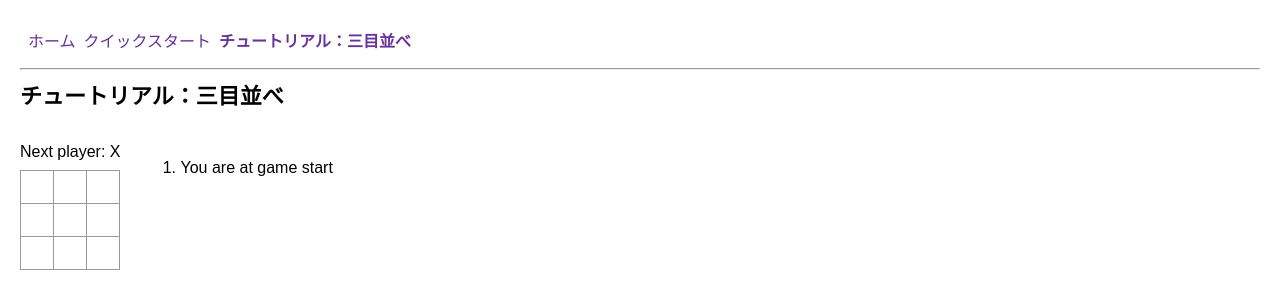
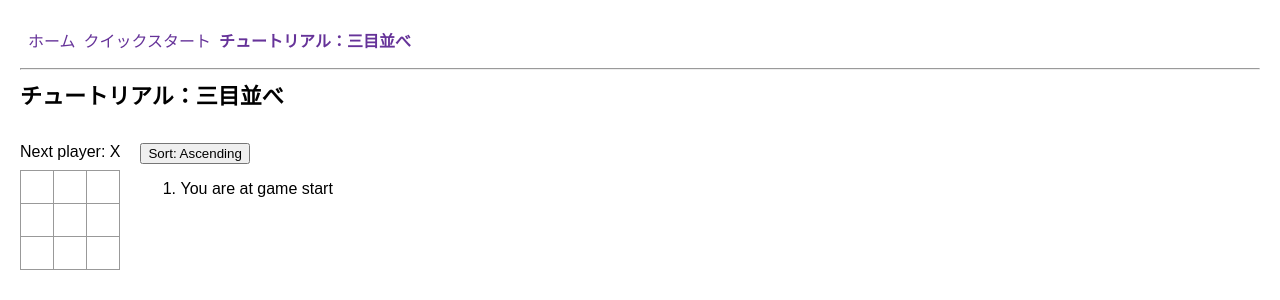
Before and after one commit to mami-tus/react-training, a React (Vite) app: page /tutorial-tic-tac-toe in a window 1280 px wide. Shown: the top 300 px of the page. Built offline with nearby package versions, Linux system fonts and the light colour scheme.

Commit message:
三目並べの改善3

```diff
--- a/src/learn/02-tutorial-tic-tac-toe/components/Game.tsx
+++ b/src/learn/02-tutorial-tic-tac-toe/components/Game.tsx
@@ -70,6 +70,8 @@ export function Game() {
 	const xIsNext = currentMove % 2 === 0;
 	const currentSquares = history[currentMove];
 
+	const [isAscending, setIsAscending] = useState(true);
+
 	function handlePlay(nextSquares: (string | null)[]) {
 		const nextHistory = [...history.slice(0, currentMove + 1), nextSquares];
 		setHistory(nextHistory);
@@ -81,7 +83,10 @@ export function Game() {
 		// currentMove を変更する数値が偶数の場合は、xIsNext を true
 	}
 
-	const moves = history.map((_, move) => {
+	const moveIndexes = Array.from({ length: history.length }, (_, i) => i);
+	if (!isAscending) moveIndexes.reverse();
+
+	const moves = moveIndexes.map((move) => {
 		const isCurrent = move === currentMove;
 
 		const label = move === 0 ? "Go to game start" : `Go to move #${move}`;
@@ -111,6 +116,10 @@ export function Game() {
 				<Board xIsNext={xIsNext} squares={currentSquares} onPlay={handlePlay} />
 			</div>
 			<div className="game-info">
+				<button type="button" onClick={() => setIsAscending((prev) => !prev)}>
+					Sort: {isAscending ? "Ascending" : "Descending"}
+				</button>
+
 				<ol>{moves}</ol>
 			</div>
 		</div>
```
